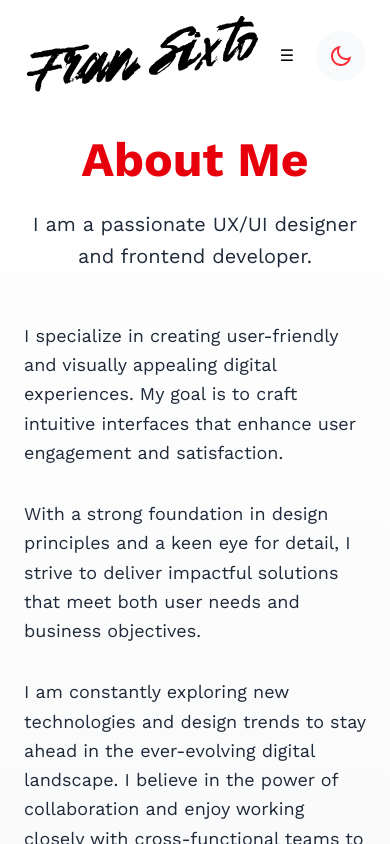
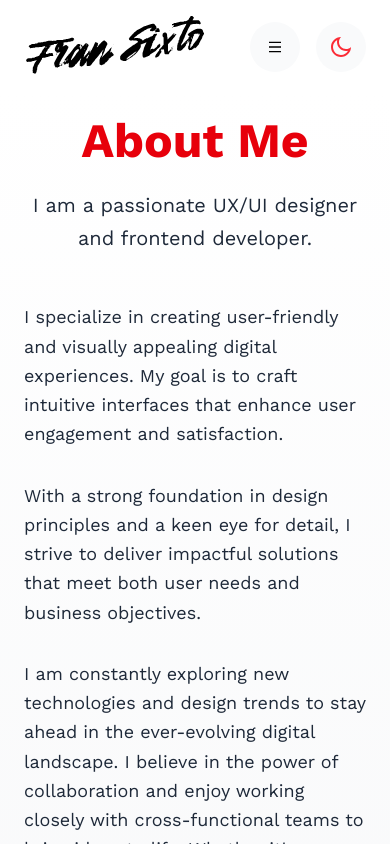
Before and after one commit to franSixto/my-portfolio, a Next.js app: page /about in a window 390 px wide. Shown: the top 844 px of the page. Built offline with nearby package versions, Linux system fonts and the light colour scheme.

Commit message:
upload menu inproovments

```diff
--- a/src/components/Header.tsx
+++ b/src/components/Header.tsx
@@ -7,6 +7,7 @@ import Link from "next/link";
 import Image from "next/image";
 import { usePathname } from "next/navigation";
 import NavMobile from "./NavMobile";
+import { RiMenuLine, RiCloseLine } from "react-icons/ri";
 
 export default function Header() {
     const [isMenuOpen, setIsMenuOpen] = useState(false);
@@ -22,24 +23,16 @@ export default function Header() {
         <>
             <header className="bg-white text-black dark:bg-gray-900 dark:text-white transition-colors duration-300 py-4">
                 <nav className="container mx-auto flex justify-between items-center px-6">
+                    <Link href="/">
                         <Image
                             className="dark:invert"
                             src="/logo.svg"
                             alt="Fran Sixto"
-                        width={234}
+                            width={180}
                             height={24}
                             priority
                         />
-                    <div className="lg:hidden">
-                        <motion.button
-                            whileHover={{ scale: 1.1 }}
-                            whileTap={{ scale: 0.9 }}
-                            onClick={toggleMenu}
-                            className="text-black dark:text-white focus:outline-none"
-                        >
-                            <span>{isMenuOpen ? "✖" : "☰"}</span>
-                        </motion.button>
-                    </div>
+                    </Link>
                     <ul className="hidden lg:flex space-x-6">
                         <li className="menu-item">
                             <motion.div
@@ -48,8 +41,7 @@ export default function Header() {
                             >
                                 <Link
                                     href="/"
-                                    className={`hover:text-gray-500 dark:hover:text-gray-300 ${
-                                        isActive("/") ? "font-bold" : ""
+                                    className={`hover:text-gray-500 dark:hover:text-gray-300 ${isActive("/") ? "font-bold" : ""
                                         }`}
                                 >
                                     Home
@@ -63,8 +55,7 @@ export default function Header() {
                             >
                                 <Link
                                     href="/about"
-                                    className={`hover:text-gray-500 dark:hover:text-gray-300 ${
-                                        isActive("/about") ? "font-bold" : ""
+                                    className={`hover:text-gray-500 dark:hover:text-gray-300 ${isActive("/about") ? "font-bold" : ""
                                         }`}
                                 >
                                     About
@@ -78,8 +69,7 @@ export default function Header() {
                             >
                                 <Link
                                     href="/projects"
-                                    className={`hover:text-gray-500 dark:hover:text-gray-300 ${
-                                        isActive("/projects") ? "font-bold" : ""
+                                    className={`hover:text-gray-500 dark:hover:text-gray-300 ${isActive("/projects") ? "font-bold" : ""
                                         }`}
                                 >
                                     Projects
@@ -93,8 +83,7 @@ export default function Header() {
                             >
                                 <Link
                                     href="/contact"
-                                    className={`hover:text-gray-500 dark:hover:text-gray-300 ${
-                                        isActive("/contact") ? "font-bold" : ""
+                                    className={`hover:text-gray-500 dark:hover:text-gray-300 ${isActive("/contact") ? "font-bold" : ""
                                         }`}
                                 >
                                     Contact
@@ -102,12 +91,24 @@ export default function Header() {
                             </motion.div>
                         </li>
                     </ul>
+                    <div className="flex items-center space-x-4">
+                        <div className="lg:hidden">
+                            <motion.button
+                                whileHover={{ scale: 1.1 }}
+                                whileTap={{ scale: 0.9 }}
+                                onClick={toggleMenu}
+                                className="p-2 w-[50px] h-[50px] flex justify-center items-center rounded-full bg-gray-50 dark:bg-gray-800"
+                            >
+                                <RiMenuLine />
+                            </motion.button>
+                        </div>
                         <motion.div
                             whileHover={{ scale: 1.1 }}
                             whileTap={{ scale: 0.9 }}
                         >
                             <ThemeSelect />
                         </motion.div>
+                    </div>
                 </nav>
                 {isMenuOpen && <NavMobile isMenuOpen={isMenuOpen} isActive={isActive} toggleMenu={toggleMenu} />}
             </header>
--- a/src/components/Hero.tsx
+++ b/src/components/Hero.tsx
@@ -3,20 +3,13 @@
 import { RiArrowRightLine, RiDownloadLine } from "react-icons/ri";
 import ThreeHero from "@/components/ThreeHero"; // Ensure ThreeHero is a default export in its file
 import { motion } from "framer-motion";
+import Link from "next/link";
 
 const Hero: React.FC = () => {
     return (
         <section className="py-10 lg:py-20 w-full">
             <div className="container mx-auto px-0 lg:px-6 grid grid-cols-1 md:grid-cols-2 gap-8 items-center justify-center">
                 <div className="px-6 lg:px-0">
-                    {/* <motion.span
-                        className="text-gray-400 text-center text-lg"
-                        initial={{ opacity: 0, y: -20 }}
-                        animate={{ opacity: 1, y: 0 }}
-                        transition={{ duration: 1, ease: "easeOut" }}
-                        >
-                            👋 Im a Designer!
-                    </motion.span> */}
                     <motion.h1
                         className="text-center lg:text-start text-4xl lg:text-6xl bg-gradient-to-r from-red-400 to-red-600 inline-block text-transparent bg-clip-text font-bold"
                         initial={{ opacity: 0, y: -20 }}
@@ -40,7 +33,7 @@ const Hero: React.FC = () => {
                         transition={{ duration: 1, ease: "easeOut", delay: 0.6 }}
                     >
                         <div className="flex flex-row lg:justify-start justify-center items-center gap-4">
-                            <a
+                            <Link
                                 href="/projects"
                                 className="flex items-center px-6 py-3 text-white bg-red-500 hover:bg-red-600 dark:bg-red-500 dark:hover:bg-red-600 rounded-lg shadow-md transition transform duration-300 hover:scale-105 ease-in-out"
                             >
@@ -48,8 +41,8 @@ const Hero: React.FC = () => {
                                 <span className="ml-2">
                                     <RiArrowRightLine className="w-5 h-5" />
                                 </span>
-                            </a>
-                            <a
+                            </Link>
+                            <Link
                                 href="/cv-fran-sixto.pdf"
                                 download
                                 className="flex items-center px-6 py-3 text-gray-600 border border-gray-600 hover:text-gray-700 hover:bg-gray-200 dark:text-gray-400 dark:border-gray-400 dark:hover:text-white dark:hover:bg-gray-500 rounded-lg shadow-md transition duration-300 ease-in-out transform hover:scale-105"
@@ -58,7 +51,7 @@ const Hero: React.FC = () => {
                                 <span className="ml-2">
                                     <RiDownloadLine className="w-5 h-5" />
                                 </span>
-                            </a>
+                            </Link>
                         </div>
                     </motion.div>
                 </div>
@@ -119,9 +112,6 @@ const Hero: React.FC = () => {
 
                 </div>
             </div>
-            <div >
-
-            </div>
         </section>
     );
 };
--- a/src/components/NavMobile.tsx
+++ b/src/components/NavMobile.tsx
@@ -1,5 +1,7 @@
+import { useEffect } from "react";
 import { motion } from "framer-motion";
 import Link from "next/link";
+import { RiCloseLine } from "react-icons/ri";
 
 interface NavMobileProps {
     isMenuOpen: boolean;
@@ -8,22 +10,40 @@ interface NavMobileProps {
 }
 
 const NavMobile: React.FC<NavMobileProps> = ({ isMenuOpen, toggleMenu, isActive }) => {
+    // Añadir o eliminar la clase "overflow-hidden" al <body>
+    useEffect(() => {
+        if (isMenuOpen) {
+            document.body.classList.add("overflow-hidden");
+        } else {
+            document.body.classList.remove("overflow-hidden");
+        }
+
+        // Limpieza al desmontar el componente
+        return () => {
+            document.body.classList.remove("overflow-hidden");
+        };
+    }, [isMenuOpen]);
+
     if (!isMenuOpen) return null;
 
     return (
-        <div className="fixed inset-0 flex items-center justify-center bg-black/50 bg-opacity-50 z-50">
+        <div
+            className="fixed inset-0 flex items-center justify-center bg-black/80 bg-opacity-50 z-50"
+            onClick={toggleMenu} // Cierra el menú al hacer clic en cualquier lugar del fondo
+        >
             <motion.div
                 initial={{ scale: 0 }}
                 animate={{ scale: 1 }}
                 exit={{ scale: 0 }}
                 transition={{ type: "spring", stiffness: 200, damping: 20 }}
                 className="relative w-64 h-64 rounded-full bg-white dark:bg-gray-900 flex items-center justify-center"
+                onClick={(e) => e.stopPropagation()} // Evita que el clic dentro del menú cierre el menú
             >
                 <button
                     onClick={toggleMenu}
                     className="absolute top-2 right-2 text-black dark:text-white focus:outline-none z-60"
                 >
-                    ✖
+                    <RiCloseLine className="text-2xl" />
                 </button>
                 <ul className="relative w-full h-full">
                     <li className="absolute top-4 left-1/2 transform -translate-x-1/2">
--- a/src/components/ProjectList.tsx
+++ b/src/components/ProjectList.tsx
@@ -6,7 +6,6 @@ type Project = {
 
     Title: string;
     Description: string;
-    LongDescription: any;
     slug: string;
     Image: {
         url: string;
@@ -21,9 +20,9 @@ type Project = {
 };
 
 export default async function ProjectsPageWithComponents({ projects }: { projects: Project[] }) {
-    const safeProjects = projects || []; // Asegúrate de que `projects` sea un array
+    const safeProjects = projects || [];
 
-    console.log("Safe Projects:", safeProjects); // Inspecciona los datos aquí
+    console.log("Safe Projects:", safeProjects);
 
     return (
       <div className="container mx-auto px-4 py-12">
@@ -34,7 +33,7 @@ export default async function ProjectsPageWithComponents({ projects }: { project
         ) : (
           <div className="grid grid-cols-1 md:grid-cols-2 lg:grid-cols-3 gap-8">
             {safeProjects.map((project) => {
-              console.log("Project:", project); // Inspecciona cada proyecto
+              console.log("Project:", project);
 
               const imageUrl = project.Image?.url
                 ? `${process.env.NEXT_PUBLIC_STRAPI_URL}${project.Image.url}`
@@ -53,7 +52,7 @@ export default async function ProjectsPageWithComponents({ projects }: { project
                   imageAlt={project.Image?.alternativeText || "Default image"}
                   logoUrl={logoUrl}
                   logoAlt={project.Logo?.alternativeText || "Default logo"}
-                  slug={project.slug || "no-slug"} // Asegúrate de que el slug se pase correctamente
+                  slug={project.slug || "no-slug"}
                 />
               );
             })}
```
Lines whose indentation alone changed are shown as unchanged.
